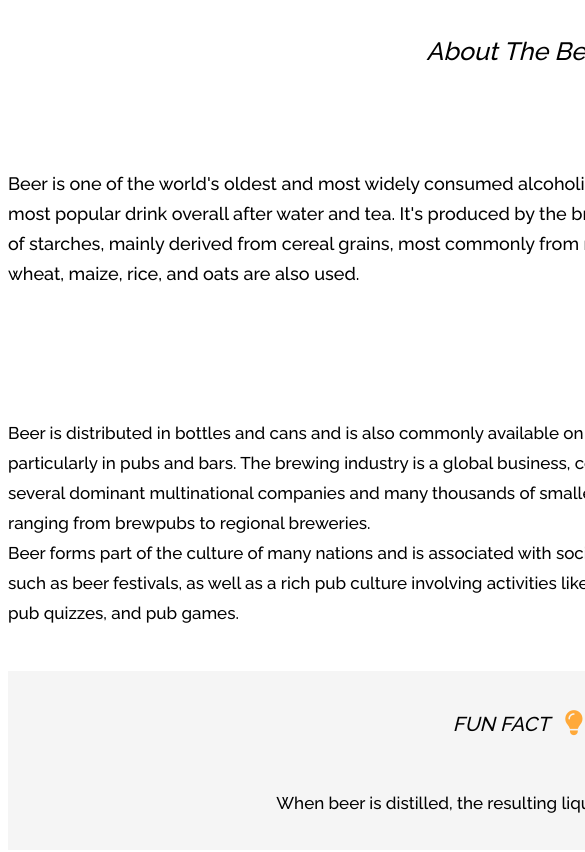
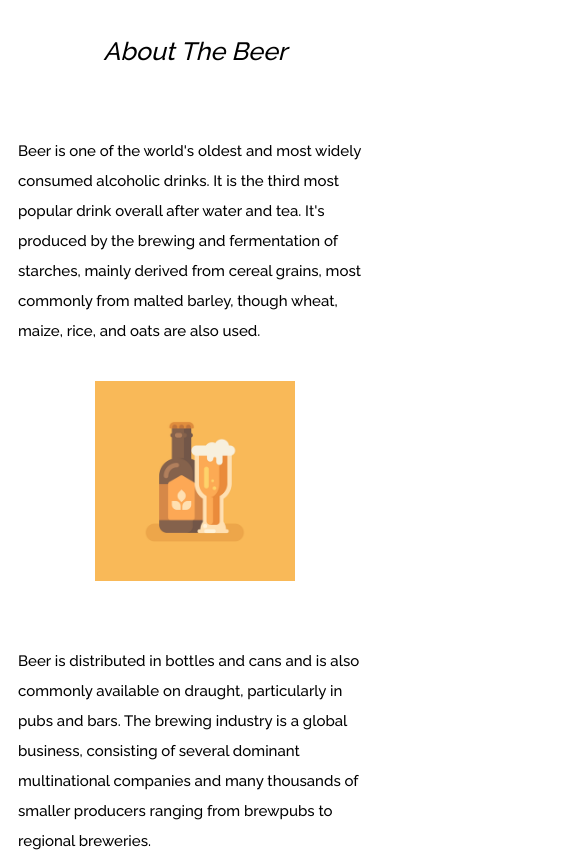
Before and after one commit to MilosM00/beer-recipes-app, a React (Create React App) app: page / in a window 390 px wide. Shown: the part 1120-1972 px from the top of the page, 585 px wide, since content can reach past the window. Built offline with nearby package versions, Linux system fonts and the light colour scheme; the HTML template or start-up script is replaced by a standard one.

Commit message:
about-css updated

```diff
--- a/src/components/About.css
+++ b/src/components/About.css
@@ -74,3 +74,40 @@
 .fun-fact-info{
     font-size: 17px;
 }
+
+
+@media (max-width: 1019px) {
+    .inline-one-about,
+    .inline-two-about{
+        display: grid;
+        place-items: center;
+        padding-left: 10px;
+        padding-right: 10px;
+    }
+
+    .info-about,
+    .info-about-two{
+        padding-top: 0;
+    }
+
+    .fun-fact{
+        width: 100%;
+    }
+
+    .fun-fact-info{
+        padding: 0 10px;
+        text-align: center;
+    }
+}
+
+@media (max-width: 599px) {
+    .info-about,
+    .info-about-two{
+        font-size: 15px;
+    }
+
+    .image-beer-barrel{
+        width: 200px;
+        height: 200px;
+    }
+}
```
